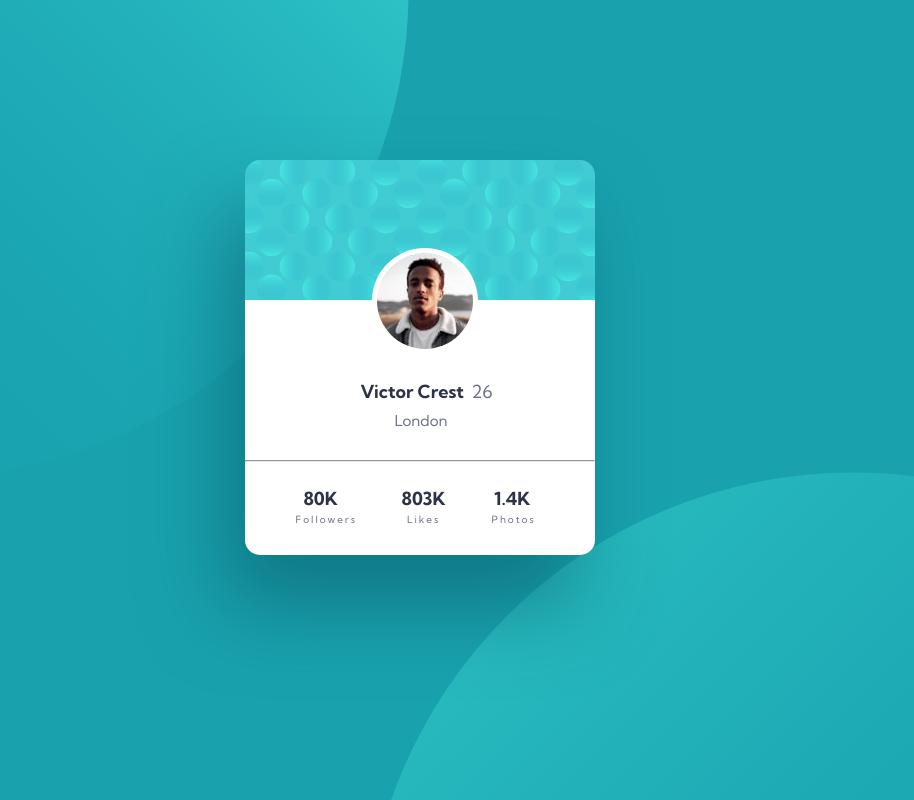
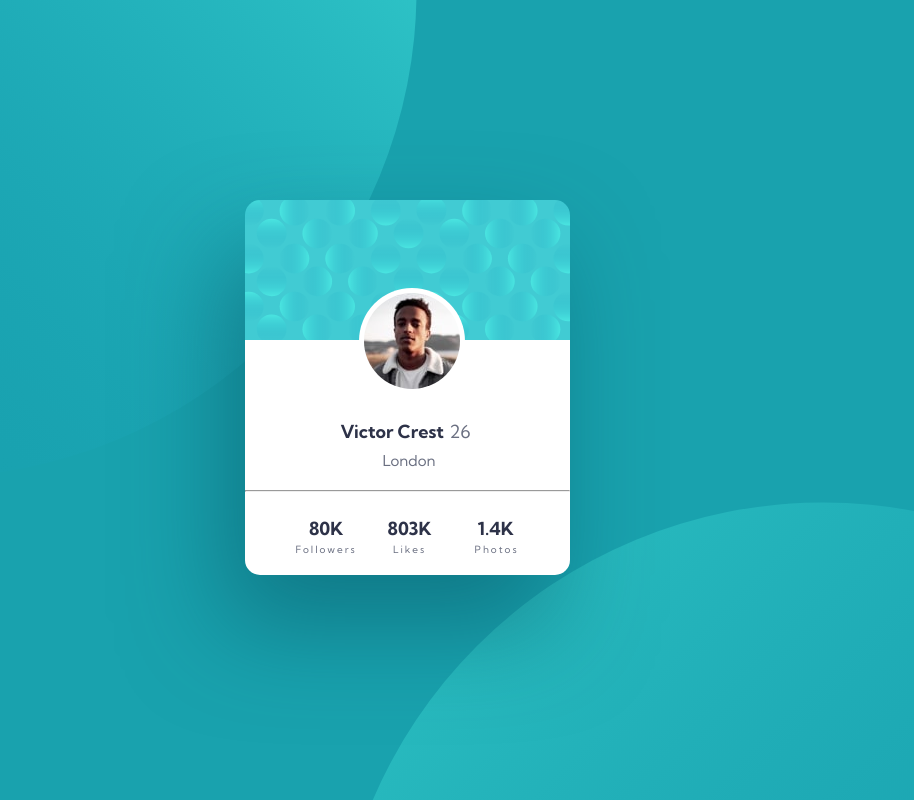
Before and after one commit to jojomanurung/ProfileCard, a plain HTML site: page index.html in a window 1280 px wide. Shown: the whole page, without its empty margins (229-1143 px from the left). Drawn offline with Linux system fonts and the light colour scheme.

Commit message:
Update CSS

```diff
--- a/styles.css
+++ b/styles.css
@@ -25,7 +25,7 @@
   background-color: var(--darkCyan);
   background-image: url(./images/bg-pattern-top.svg),
     url(./images/bg-pattern-bottom.svg);
-  background-position: top -560px left -750px, bottom -600px right -710px;
+  background-position: top -580px left -750px, bottom -621px right -750px;
   background-repeat: no-repeat;
   height: 100vh;
   width: 100%;
@@ -33,22 +33,22 @@
 
 .card {
   background-color: var(--white);
-  height: 395px;
-  width: 350px;
+  height: 375px;
+  width: 325px;
   position: absolute;
   top: 25%;
-  left: 8%;
+  left: 7%;
   background-image: url("/images/bg-pattern-card.svg");
   background-repeat: no-repeat;
   border-radius: 15px;
-  box-shadow: -20px 50px 80px 0px rgba(5, 80, 95, 0.5);
+  box-shadow: -20px 50px 100px 0px rgba(5, 80, 95, 0.5);
 }
 
 .profilePicture {
   position: absolute;
   border-radius: 100px;
   top: 90px;
-  left: 127px;
+  left: 114px;
   padding: 5px;
   background-color: var(--white);
   padding: 5px;
@@ -58,7 +58,7 @@
 #name {
   position: absolute;
   top: 220px;
-  left: 116px;
+  left: 96px;
   font-weight: bold;
   color: var(--darkBlue);
 }
@@ -66,49 +66,49 @@
 #age {
   position: absolute;
   top: 220px;
-  left: 227px;
+  left: 205px;
   color: var(--grayBlue);
 }
 
 #country {
   position: absolute;
   top: 251px;
-  left: 150px;
+  left: 138px;
   font-size: 15px;
   font-weight: lighter;
   color: var(--grayBlue);
 }
 
-.separator hr {
+.separator {
   position: absolute;
   left: 0px;
   right: 0px;
-  top: 300px;
+  top: 290px;
   border-color: var(--lightGray);
 }
 
 .followers {
   position: absolute;
-  top: 330px;
-  left: 51px;
-  height: 40px;
-  width: 50px;
+  top: 320px;
+  left: 50px;
+  height: 35px;
+  width: 63px;
 }
 
 .likes {
   position: absolute;
-  top: 330px;
-  left: 154px;
+  top: 320px;
+  left: 140px;
   height: 40px;
   width: 50px;
 }
 
 .photos {
   position: absolute;
-  top: 330px;
-  left: 247px;
+  top: 320px;
+  left: 230px;
   height: 40px;
-  width: 41px;
+  width: 42px;
 }
 
 .stats {
@@ -129,14 +129,14 @@
 }
 
 /* Desktop Styling */
-@media (min-width: 768px) {
+@media only screen and (min-width: 1200px) {
   .page {
-    background-position: top -500px left -340px, bottom -650px right -290px;
+    background-position: top -500px left -332px, bottom -680px right -260px;
     height: 100vh;
     width: 100%;
   }
   .card {
-    top: 20%;
+    top: 25%;
     left: 37%;
   }
 }
```
